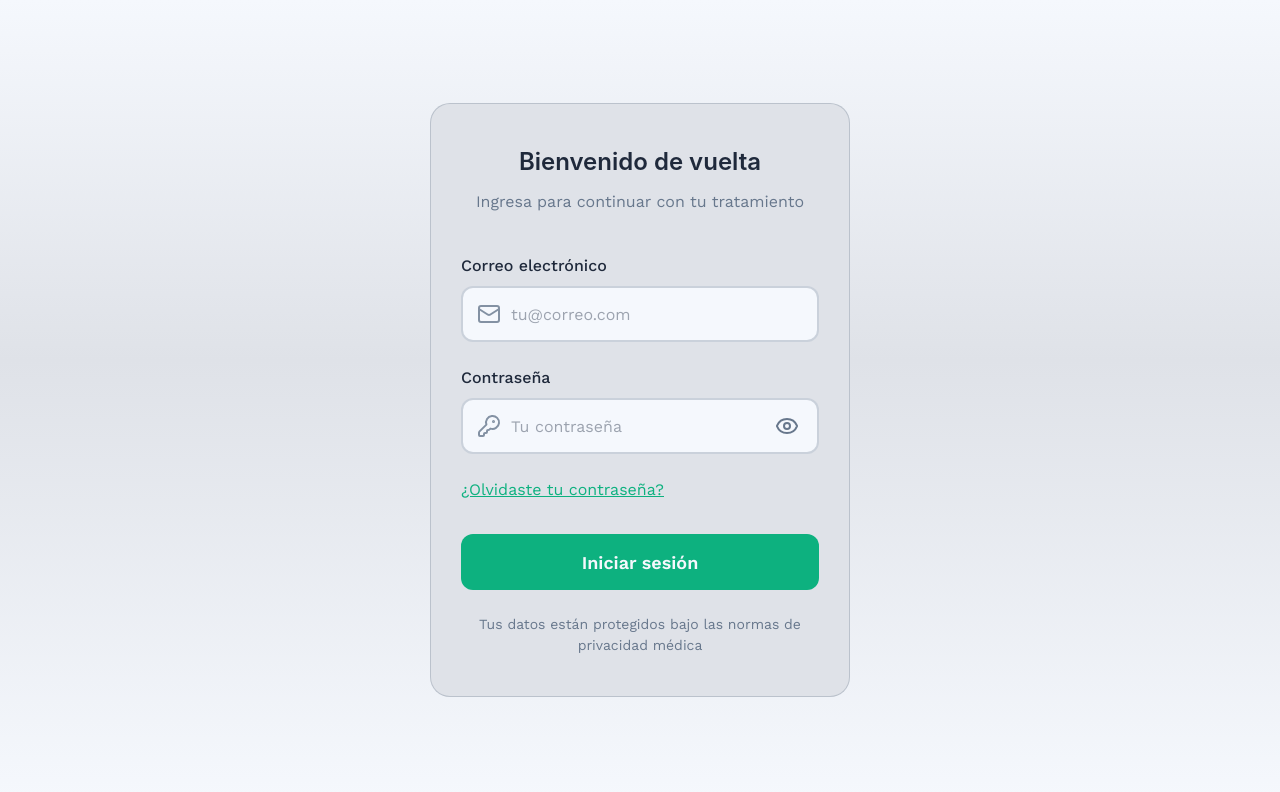
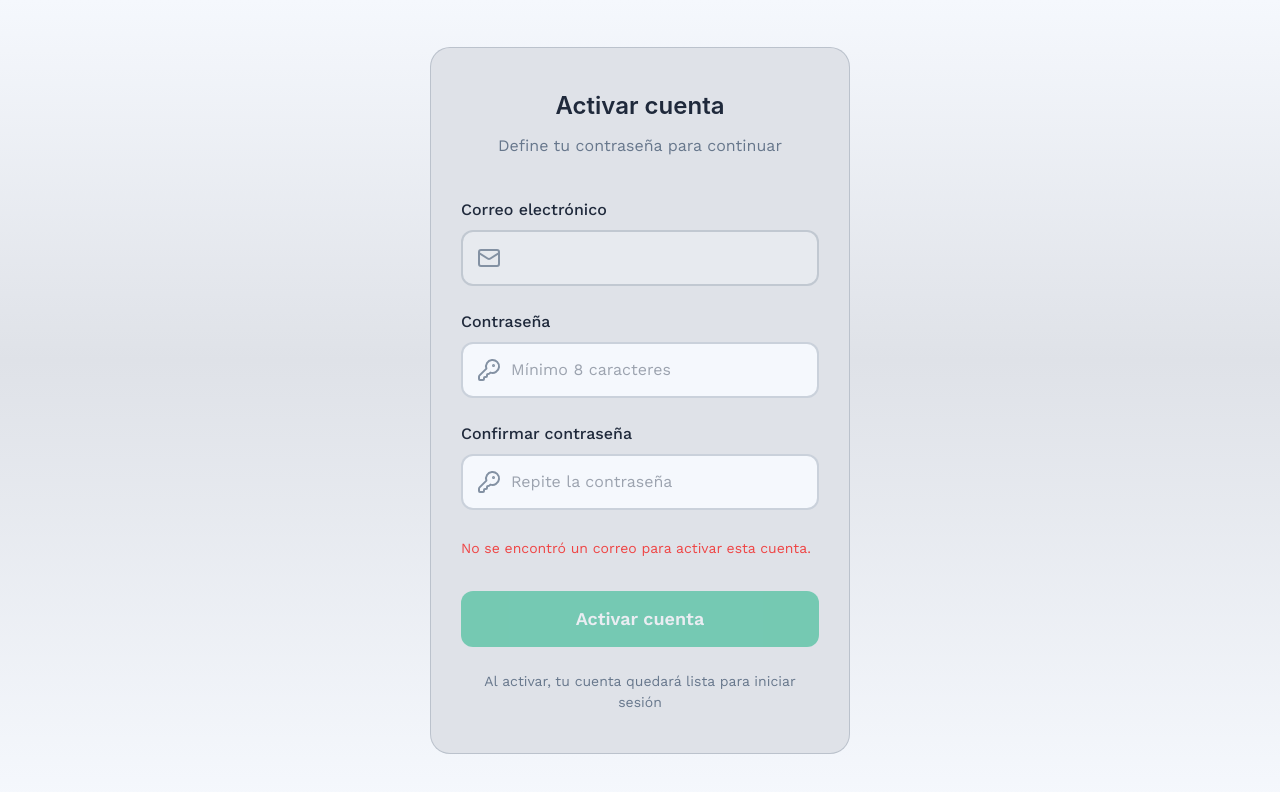
Before and after one commit to Proyecto-Sarah-AI/sarah-ui-paciente, a React (Vite) app: page /paciente/activate in a window 1280 px wide. Before the commit this address led to /paciente/login. Shown: the top 792 px of the page. Built offline with nearby package versions, Linux system fonts and the light colour scheme; no server answers.

Commit message:
feat:activación de cuenta

```diff
--- a/docker-compose-local.yml
+++ b/docker-compose-local.yml
@@ -7,5 +7,5 @@ services:
       - .:/app
       - /app/node_modules
     command: sh -c "npm install && npm run dev -- --host"
-    expose:
-      - "5173"
+    ports:
+      - "3005:5173"
--- a/src/App.tsx
+++ b/src/App.tsx
@@ -1,6 +1,6 @@
-import React from 'react'
 import { Navigate, Route, Routes } from 'react-router-dom'
 import Consent from './pages/consent/Consent'
+import Activate from './pages/activate/Activate'
 import Login from './pages/login/Login'
 import Home from './pages/home/Home'
 
@@ -8,6 +8,7 @@ function App() {
   return (
     <Routes>
       <Route path="/" element={<Navigate to="/login" replace />} />
+      <Route path="/activate" element={<Activate />} />
       <Route path="/consent" element={<Consent />} />
       <Route path="/login" element={<Login />} />
       <Route path="/home" element={<Home />} />
--- /dev/null
+++ b/src/pages/activate/Activate.tsx
@@ -0,0 +1,194 @@
+import React, { useEffect, useState } from 'react'
+import { useNavigate, useSearchParams } from 'react-router-dom'
+import { Field } from '@base-ui/react/field'
+import { Form } from '@base-ui/react/form'
+import { KeyRound, Mail } from 'lucide-react'
+import {
+  createThemeVars,
+  getEffectiveTheme,
+  getStoredTheme,
+  THEME_PALETTES,
+  type ThemeMode,
+} from '../../styles/theme.ts'
+import '../login/Login.css'
+
+function ActivateInner() {
+  const [searchParams] = useSearchParams()
+  const navigate = useNavigate()
+  const [email] = useState(() => searchParams.get('email') ?? localStorage.getItem('sarah_user_email') ?? '')
+  const [password, setPassword] = useState('')
+  const [confirmPassword, setConfirmPassword] = useState('')
+  const [loading, setLoading] = useState(false)
+  const [themeMode, setThemeMode] = useState<ThemeMode>(getStoredTheme())
+
+  const effectiveTheme = getEffectiveTheme(themeMode)
+  const palette = THEME_PALETTES[effectiveTheme]
+  const themeVars = createThemeVars(palette)
+
+  useEffect(() => {
+    if (themeMode !== 'system') {
+      return
+    }
+
+    const mediaQuery = window.matchMedia('(prefers-color-scheme: dark)')
+    const handleChange = () => {
+      setThemeMode('system')
+    }
+
+    mediaQuery.addEventListener('change', handleChange)
+    return () => mediaQuery.removeEventListener('change', handleChange)
+  }, [themeMode])
+
+  const passwordError = password.length > 0 && password.length < 8 ? 'La contraseña debe tener al menos 8 caracteres' : ''
+  const confirmError =
+    confirmPassword.length > 0 && confirmPassword !== password
+      ? 'Las contraseñas no coinciden'
+      : ''
+  const statusMessage = (() => {
+    if (!password && !confirmPassword) {
+      return ''
+    }
+
+    if (password.length > 0 && password.length < 8) {
+      return 'La contraseña debe tener al menos 8 caracteres'
+    }
+
+    if (confirmPassword.length > 0 && confirmPassword !== password) {
+      return 'Las contraseñas no coinciden'
+    }
+
+    if (password.length >= 8 && confirmPassword.length >= 8 && password === confirmPassword) {
+      return 'Las contraseñas coinciden y cumplen con el mínimo requerido'
+    }
+
+    return ''
+  })()
+
+  const isStatusSuccess =
+    password.length >= 8 && confirmPassword.length >= 8 && password === confirmPassword
+  const canSubmit = Boolean(email.trim()) && password.length >= 8 && password === confirmPassword && !loading
+
+  const handleSubmit = async (event: React.FormEvent<HTMLFormElement>) => {
+    event.preventDefault()
+
+    if (!canSubmit) {
+      return
+    }
+
+    setLoading(true)
+
+    try {
+      await new Promise((resolve) => setTimeout(resolve, 1000))
+      navigate('/login', { replace: true })
+    } finally {
+      setLoading(false)
+    }
+  }
+
+  return (
+    <div
+      className="login-container"
+      style={{
+        ...themeVars,
+        background: `linear-gradient(180deg, ${palette.background} 0%, ${palette.backgroundSecondary} 45%, ${palette.background} 100%)`,
+        color: palette.textPrimary,
+      }}
+    >
+      <div className="login-card">
+        <div className="login-header">
+          <h1 className="login-title">Activar cuenta</h1>
+          <p className="login-subtitle">Define tu contraseña para continuar</p>
+        </div>
+
+        <Form onSubmit={handleSubmit} className="login-form">
+          <Field.Root className="form-group">
+            <Field.Label className="form-label">Correo electrónico</Field.Label>
+            <div className="input-wrapper">
+              <Mail size={24} className="input-icon" />
+              <Field.Control
+                name="email"
+                type="email"
+                value={email}
+                readOnly
+                tabIndex={-1}
+                className="form-input form-input--readonly"
+                aria-readonly="true"
+                aria-label="Correo electrónico de la cuenta"
+              />
+            </div>
+          </Field.Root>
+
+          <Field.Root className="form-group" invalid={!!passwordError}>
+            <Field.Label className="form-label">Contraseña</Field.Label>
+            <div className="input-wrapper">
+              <KeyRound size={24} className="input-icon" />
+              <Field.Control
+                name="password"
+                type="password"
+                value={password}
+                onValueChange={setPassword}
+                placeholder="Mínimo 8 caracteres"
+                className={`form-input ${passwordError ? 'input-error' : ''}`}
+                aria-invalid={passwordError ? 'true' : 'false'}
+                aria-describedby={passwordError ? 'password-error' : undefined}
+              />
+            </div>
+            {passwordError ? (
+              <Field.Error id="password-error" className="error-message">
+                {passwordError}
+              </Field.Error>
+            ) : null}
+          </Field.Root>
+
+          <Field.Root className="form-group" invalid={!!confirmError}>
+            <Field.Label className="form-label">Confirmar contraseña</Field.Label>
+            <div className="input-wrapper">
+              <KeyRound size={24} className="input-icon" />
+              <Field.Control
+                name="confirmPassword"
+                type="password"
+                value={confirmPassword}
+                onValueChange={setConfirmPassword}
+                placeholder="Repite la contraseña"
+                className={`form-input ${confirmError ? 'input-error' : ''}`}
+                aria-invalid={confirmError ? 'true' : 'false'}
+                aria-describedby={confirmError ? 'confirm-password-error' : undefined}
+              />
+            </div>
+            {confirmError ? (
+              <Field.Error id="confirm-password-error" className="error-message">
+                {confirmError}
+              </Field.Error>
+            ) : null}
+          </Field.Root>
+
+          {!email.trim() ? (
+            <div className="error-message" role="alert" aria-live="polite">
+              No se encontró un correo para activar esta cuenta.
+            </div>
+          ) : null}
+
+          {statusMessage ? (
+            <div
+              className={isStatusSuccess ? 'status-message status-message--success' : 'status-message'}
+              role="status"
+              aria-live="polite"
+            >
+              {statusMessage}
+            </div>
+          ) : null}
+
+          <button type="submit" disabled={!canSubmit} className="submit-btn">
+            {loading ? 'Activando...' : 'Activar cuenta'}
+          </button>
+        </Form>
+
+        <p className="privacy-notice">Al activar, tu cuenta quedará lista para iniciar sesión</p>
+      </div>
+    </div>
+  )
+}
+
+export default function Activate() {
+  return <ActivateInner />
+}
--- a/src/pages/login/Login.css
+++ b/src/pages/login/Login.css
@@ -114,6 +114,17 @@
   background-color: var(--login-white);
 }
 
+.form-input--readonly {
+  cursor: not-allowed;
+  background-color: var(--login-hover-surface);
+  color: var(--login-text-secondary);
+}
+
+.form-input--readonly:focus {
+  border-color: var(--login-input-border);
+  box-shadow: none;
+}
+
 .form-input:focus {
   border-color: var(--login-accent);
   box-shadow: 0 0 0 3px var(--login-accent-focus);
@@ -156,6 +167,17 @@
   color: var(--login-danger);
   margin: 0;
   margin-top: 4px;
+}
+
+.status-message {
+  font-size: 14px;
+  color: var(--login-danger);
+  margin: 0;
+  margin-top: 4px;
+}
+
+.status-message--success {
+  color: var(--ca-success, #14804a);
 }
 
 .forgot-password-btn {
```
